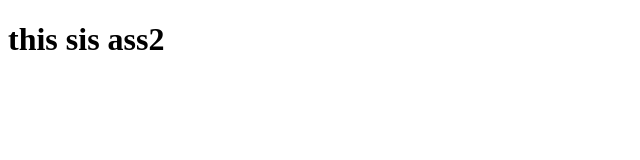
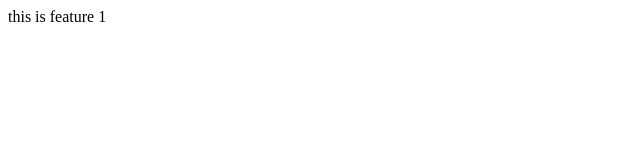
Before and after one commit to dhavalgirsawale/ass2, a plain HTML site: page index.html in a window 1280 px wide. Shown: the whole page, without its empty margins (0-640 px from the left). Drawn offline with Linux system fonts and the light colour scheme.

Commit message:
fearutre1

```diff
--- a/index.html
+++ b/index.html
@@ -1,11 +1 @@
-<!DOCTYPE html>
-<html lang="en">
-<head>
-    <meta charset="UTF-8">
-    <meta name="viewport" content="width=device-width, initial-scale=1.0">
-    <title>Document</title>
-</head>
-<body>
-    <h1>this sis ass2</h1>
-</body>
-</html>
+<p>this is feature 1</p>
```
